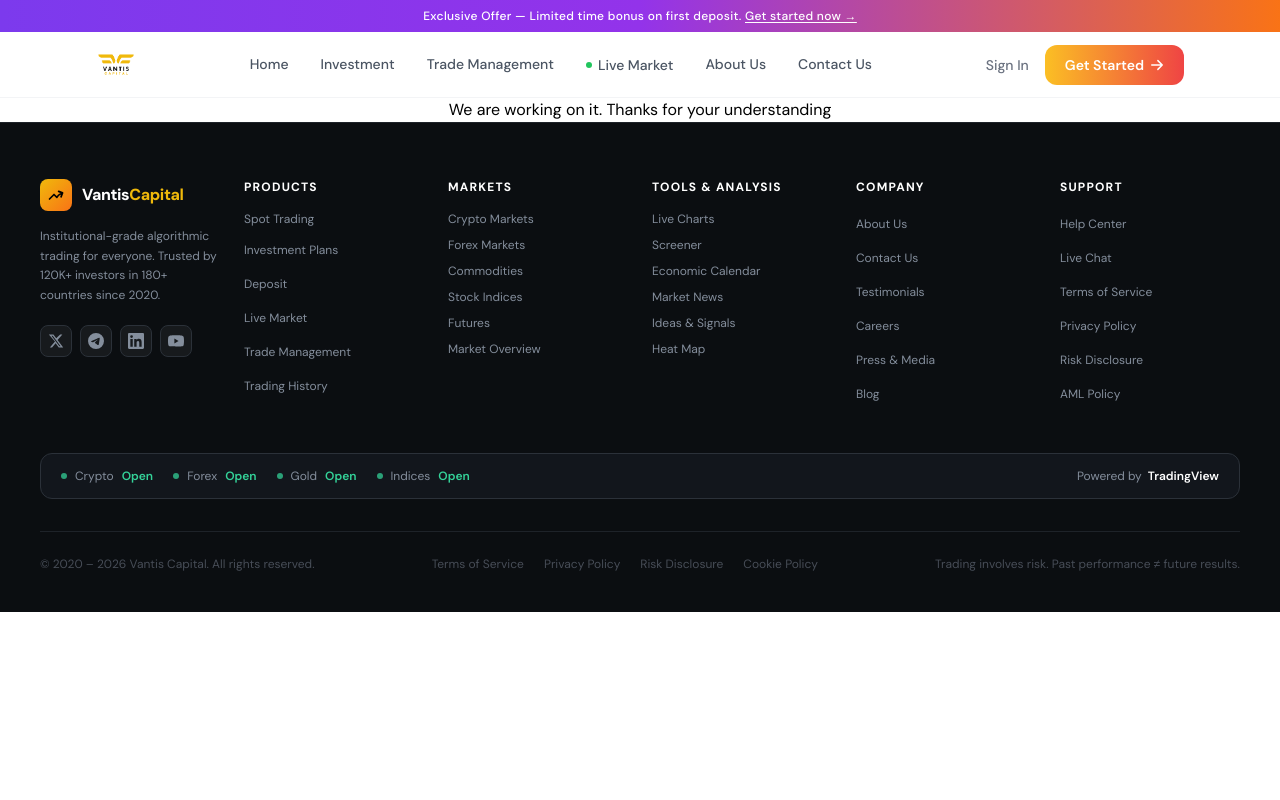
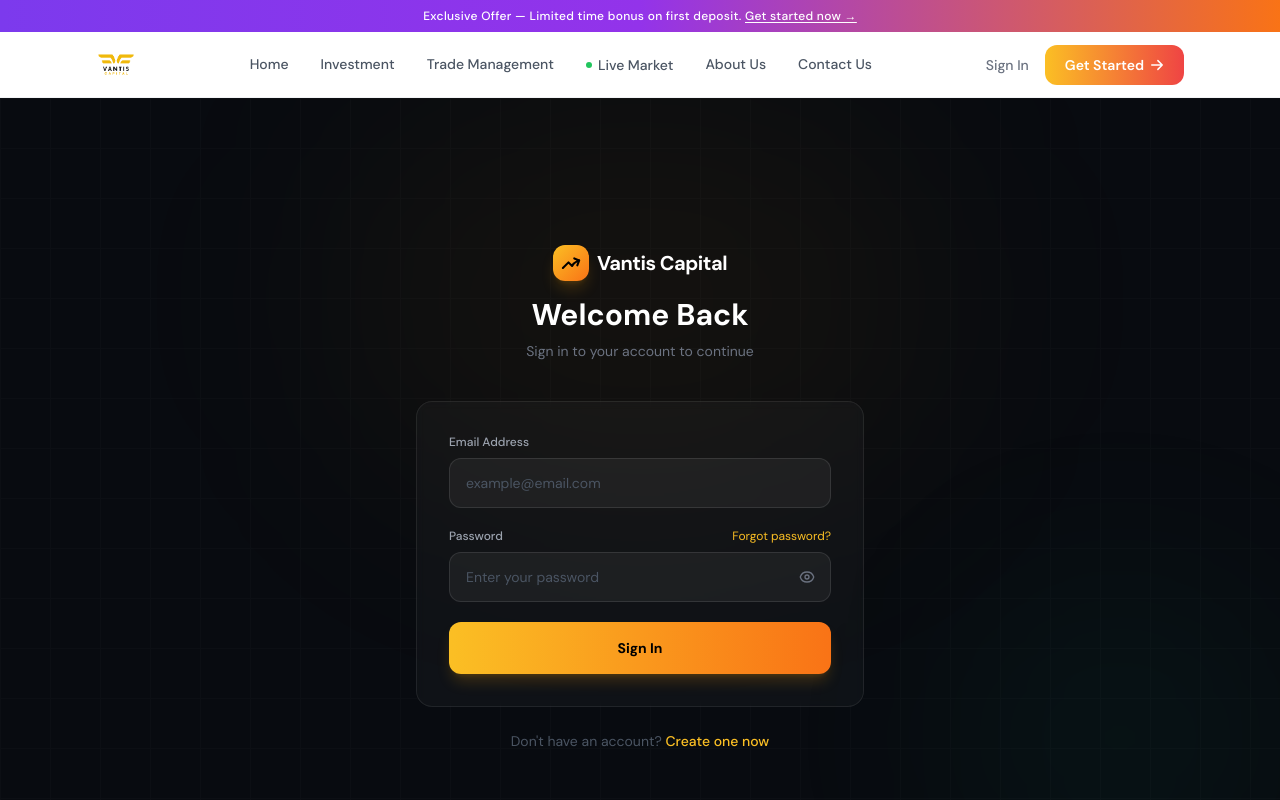
Before and after one commit to mrdevfar-creator/vantis-cap, a Next.js app: page /login in a window 1280 px wide. Shown: the top 800 px of the page. Built offline with nearby package versions, Linux system fonts and the light colour scheme.

Commit message:
login restore

```diff
--- a/app/login/page.js
+++ b/app/login/page.js
@@ -1,13 +1,257 @@
-import React from "react";
+// app/login/page.js
+"use client";
 
-const LoginPage = () => {
+import { useState } from "react";
+import { useRouter } from "next/navigation";
+import Link from "next/link";
+import { auth, db } from "../lib/firebase";
+import { signInWithEmailAndPassword } from "firebase/auth";
+import { doc, getDoc, setDoc } from "firebase/firestore";
+
+export default function LoginPage() {
+  const router = useRouter();
+  const [email, setEmail] = useState("");
+  const [password, setPassword] = useState("");
+  const [error, setError] = useState("");
+  const [loading, setLoading] = useState(false);
+  const [showPassword, setShowPassword] = useState(false);
+
+  const handleLogin = async (e) => {
+    e.preventDefault();
+    setLoading(true);
+    setError("");
+
+    try {
+      const userCredential = await signInWithEmailAndPassword(
+        auth,
+        email,
+        password,
+      );
+      const user = userCredential.user;
+
+      const docRef = doc(db, "users", user.uid);
+      const docSnap = await getDoc(docRef);
+
+      if (!docSnap.exists()) {
+        await setDoc(docRef, {
+          name: user.displayName || email.split("@")[0],
+          email: user.email,
+          phone: "",
+          balance: 0,
+          totalDeposit: 0,
+          totalWithdrawal: 0,
+          withdrawalAddress: "",
+          status: "active",
+          createdAt: new Date().toISOString(),
+          updatedAt: new Date().toISOString(),
+          tradingAccount: { type: "standard", leverage: "1:100", balance: 0 },
+        });
+      }
+
+      router.push("/dashboard");
+    } catch (error) {
+      console.error("Login error:", error);
+      setError("Invalid email or password. Please try again.");
+    } finally {
+      setLoading(false);
+    }
+  };
+
   return (
-    <div>
-      <h1 className="text-center">
-        We are working on it. Thanks for your understanding
-      </h1>
+    <div className="min-h-screen bg-[#080B10] flex items-center justify-center px-4 relative overflow-hidden">
+      {/* Background effects */}
+      <div className="absolute inset-0 pointer-events-none">
+        <div className="absolute top-0 left-1/2 -translate-x-1/2 w-[600px] h-[400px] bg-amber-500/5 rounded-full blur-[120px]" />
+        <div className="absolute bottom-0 right-0 w-80 h-80 bg-emerald-500/5 rounded-full blur-[100px]" />
+        <div
+          className="absolute inset-0 opacity-[0.015]"
+          style={{
+            backgroundImage:
+              "linear-gradient(#fff 1px, transparent 1px), linear-gradient(90deg, #fff 1px, transparent 1px)",
+            backgroundSize: "50px 50px",
+          }}
+        />
+      </div>
+
+      <div className="relative w-full max-w-md">
+        {/* Logo */}
+        <div className="text-center mb-10">
+          <div className="inline-flex items-center gap-2 mb-4">
+            <div className="w-9 h-9 rounded-xl bg-gradient-to-br from-amber-400 to-orange-500 flex items-center justify-center shadow-lg shadow-amber-500/20">
+              <svg
+                className="w-5 h-5 text-black"
+                fill="none"
+                viewBox="0 0 24 24"
+                stroke="currentColor"
+                strokeWidth={2.5}
+              >
+                <path
+                  strokeLinecap="round"
+                  strokeLinejoin="round"
+                  d="M2.25 18L9 11.25l4.306 4.307a11.95 11.95 0 015.814-5.519l2.74-1.22m0 0l-5.94-2.28m5.94 2.28l-2.28 5.941"
+                />
+              </svg>
+            </div>
+            <span className="text-white text-xl font-bold tracking-tight">
+              Vantis Capital
+            </span>
+          </div>
+          <h1 className="text-3xl font-bold text-white mb-2">Welcome Back</h1>
+          <p className="text-gray-500 text-sm">
+            Sign in to your account to continue
+          </p>
+        </div>
+
+        {/* Card */}
+        <div className="bg-white/[0.03] border border-white/[0.08] rounded-2xl p-8 backdrop-blur-sm">
+          {/* Error */}
+          {error && (
+            <div className="flex items-center gap-3 bg-red-500/10 border border-red-500/20 rounded-xl px-4 py-3 mb-6">
+              <svg
+                className="w-4 h-4 text-red-400 shrink-0"
+                fill="none"
+                viewBox="0 0 24 24"
+                stroke="currentColor"
+                strokeWidth={2}
+              >
+                <path
+                  strokeLinecap="round"
+                  strokeLinejoin="round"
+                  d="M12 9v3.75m9-.75a9 9 0 11-18 0 9 9 0 0118 0zm-9 3.75h.008v.008H12v-.008z"
+                />
+              </svg>
+              <p className="text-red-400 text-sm">{error}</p>
+            </div>
+          )}
+
+          <form onSubmit={handleLogin} className="space-y-5">
+            {/* Email */}
+            <div>
+              <label className="text-gray-400 text-xs font-medium block mb-2">
+                Email Address
+              </label>
+              <input
+                type="email"
+                value={email}
+                onChange={(e) => setEmail(e.target.value)}
+                placeholder="example@email.com"
+                required
+                className="w-full px-4 py-3.5 bg-white/5 border border-white/10 rounded-xl text-white placeholder-gray-600 text-sm focus:outline-none focus:border-amber-400/50 focus:bg-white/[0.07] transition-colors"
+              />
+            </div>
+
+            {/* Password */}
+            <div>
+              <div className="flex items-center justify-between mb-2">
+                <label className="text-gray-400 text-xs font-medium">
+                  Password
+                </label>
+                <Link
+                  href="/forgot-password"
+                  className="text-amber-400 text-xs hover:text-amber-300 transition-colors"
+                >
+                  Forgot password?
+                </Link>
+              </div>
+              <div className="relative">
+                <input
+                  type={showPassword ? "text" : "password"}
+                  value={password}
+                  onChange={(e) => setPassword(e.target.value)}
+                  placeholder="Enter your password"
+                  required
+                  className="w-full px-4 py-3.5 bg-white/5 border border-white/10 rounded-xl text-white placeholder-gray-600 text-sm focus:outline-none focus:border-amber-400/50 focus:bg-white/[0.07] transition-colors pr-12"
+                />
+                <button
+                  type="button"
+                  onClick={() => setShowPassword(!showPassword)}
+                  className="absolute right-4 top-1/2 -translate-y-1/2 text-gray-500 hover:text-gray-300 transition-colors"
+                >
+                  {showPassword ? (
+                    <svg
+                      className="w-4 h-4"
+                      fill="none"
+                      viewBox="0 0 24 24"
+                      stroke="currentColor"
+                      strokeWidth={2}
+                    >
+                      <path
+                        strokeLinecap="round"
+                        strokeLinejoin="round"
+                        d="M3.98 8.223A10.477 10.477 0 001.934 12C3.226 16.338 7.244 19.5 12 19.5c.993 0 1.953-.138 2.863-.395M6.228 6.228A10.45 10.45 0 0112 4.5c4.756 0 8.773 3.162 10.065 7.498a10.523 10.523 0 01-4.293 5.774M6.228 6.228L3 3m3.228 3.228l3.65 3.65m7.894 7.894L21 21m-3.228-3.228l-3.65-3.65m0 0a3 3 0 10-4.243-4.243m4.242 4.242L9.88 9.88"
+                      />
+                    </svg>
+                  ) : (
+                    <svg
+                      className="w-4 h-4"
+                      fill="none"
+                      viewBox="0 0 24 24"
+                      stroke="currentColor"
+                      strokeWidth={2}
+                    >
+                      <path
+                        strokeLinecap="round"
+                        strokeLinejoin="round"
+                        d="M2.036 12.322a1.012 1.012 0 010-.639C3.423 7.51 7.36 4.5 12 4.5c4.638 0 8.573 3.007 9.963 7.178.07.207.07.431 0 .639C20.577 16.49 16.64 19.5 12 19.5c-4.638 0-8.573-3.007-9.963-7.178z"
+                      />
+                      <path
+                        strokeLinecap="round"
+                        strokeLinejoin="round"
+                        d="M15 12a3 3 0 11-6 0 3 3 0 016 0z"
+                      />
+                    </svg>
+                  )}
+                </button>
+              </div>
+            </div>
+
+            {/* Submit */}
+            <button
+              type="submit"
+              disabled={loading}
+              className="w-full py-4 bg-gradient-to-r from-amber-400 to-orange-500 text-black text-sm font-bold rounded-xl hover:opacity-90 hover:-translate-y-0.5 transition-all duration-200 shadow-lg shadow-amber-500/20 disabled:opacity-50 disabled:cursor-not-allowed disabled:hover:translate-y-0 mt-2"
+            >
+              {loading ? (
+                <span className="flex items-center justify-center gap-2">
+                  <svg
+                    className="w-4 h-4 animate-spin"
+                    fill="none"
+                    viewBox="0 0 24 24"
+                  >
+                    <circle
+                      className="opacity-25"
+                      cx="12"
+                      cy="12"
+                      r="10"
+                      stroke="currentColor"
+                      strokeWidth="4"
+                    />
+                    <path
+                      className="opacity-75"
+                      fill="currentColor"
+                      d="M4 12a8 8 0 018-8V0C5.373 0 0 5.373 0 12h4z"
+                    />
+                  </svg>
+                  Signing in...
+                </span>
+              ) : (
+                "Sign In"
+              )}
+            </button>
+          </form>
+        </div>
+
+        {/* Signup link */}
+        <p className="text-center text-gray-600 text-sm mt-6">
+          Don&apos;t have an account?{" "}
+          <Link
+            href="/signup"
+            className="text-amber-400 hover:text-amber-300 font-medium transition-colors"
+          >
+            Create one now
+          </Link>
+        </p>
+      </div>
     </div>
   );
-};
-
-export default LoginPage;
+}
```
